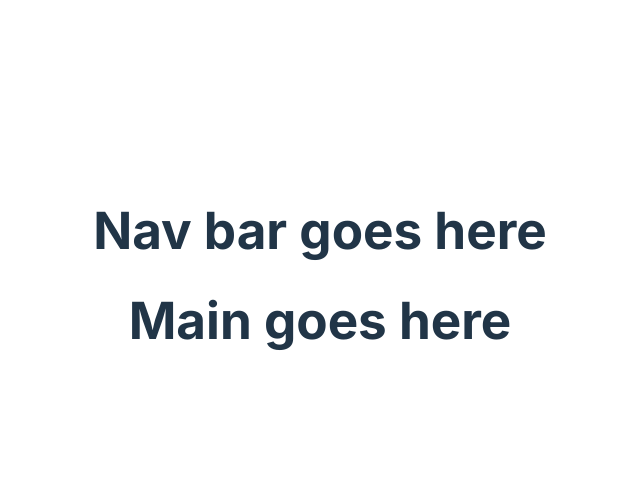
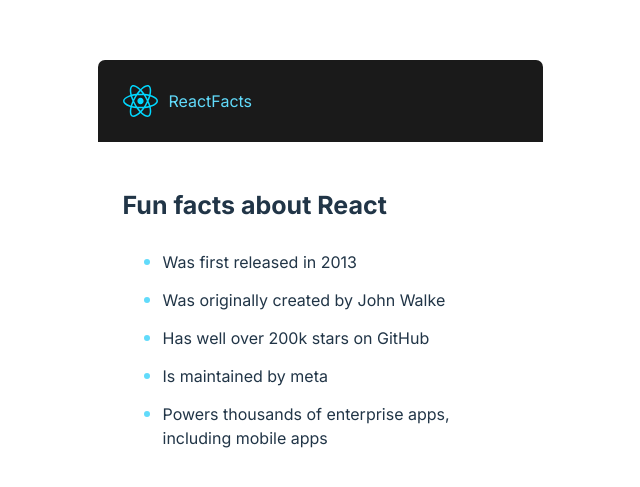
Before and after one commit to Sabare1/React-Projects, a React (Vite) app in the folder first-react/: page / in a window 1280 px wide. Shown: the part 125-612 px from the top of the page, without its empty margins (320-960 px from the left). Built offline with nearby package versions, Linux system fonts and the light colour scheme.

Commit message:
done with my first react project..

```diff
--- a/first-react/index.html
+++ b/first-react/index.html
@@ -15,6 +15,6 @@
   </head>
   <body>
     <div id="root"></div>
-    <script type="module" src="/src/main.jsx"></script>
+    <script type="module" src="./src/main.jsx"></script>
   </body>
 </html>
--- a/first-react/src/App.jsx
+++ b/first-react/src/App.jsx
@@ -8,10 +8,7 @@ function App() {
   const [count, setCount] = useState(0)
 
   return (
-    <>
-      <NavBar></NavBar>
-      <Main></Main>
-    </>
+    <></>
   )
 }
 
--- a/first-react/src/Components/Main.jsx
+++ /dev/null
@@ -1,5 +0,0 @@
-export default function Main(){
-    return(
-        <h1>Main goes here</h1>
-    )
-}
--- a/first-react/src/Components/NavBar.jsx
+++ /dev/null
@@ -1,5 +0,0 @@
-export default function NavBar(){
-    return(
-        <h1>Nav bar goes here</h1>
-    )
-}
--- a/first-react/src/Footer.jsx
+++ /dev/null
@@ -1,5 +0,0 @@
-export default function Footer(){
-  return(
-    <footer>© 2025 Vasan development. All rights reserved.</footer>
-  )
-}
--- /dev/null
+++ b/first-react/src/Navbar.jsx
@@ -0,0 +1,23 @@
+import reactLogo from './assets/react.svg'
+
+export default function NavBar(){
+    return (
+        <header>
+            <nav>
+                <main className="logo-container">
+                    <img src={reactLogo} alt="react logo" /><span id="logo-name">ReactFacts</span>
+                </main>
+                <section className="facts-container">
+                    <h2>Fun facts about React</h2>
+                    <ul className="react-facts">
+                        <li className="fact">Was first released in 2013</li>
+                        <li className="fact">Was originally created by John Walke</li>
+                        <li className="fact">Has well over 200k stars on GitHub</li>
+                        <li className="fact">Is maintained by meta</li>
+                        <li className="fact">Powers thousands of enterprise apps, including mobile apps</li>
+                    </ul>
+                </section>
+            </nav>
+        </header>
+    );
+}
--- a/first-react/src/index.css
+++ b/first-react/src/index.css
@@ -69,4 +69,45 @@ button:focus-visible {
 
 body{
   font-family: "Inter", sans-serif;
+  display: flex;
+  align-items: center;
+  justify-content: center;
 }
+
+#root{
+  min-height: 190px;
+  min-width: 325px;
+  border: 3px solid white;
+  border-radius: 10px;
+  overflow: hidden;
+}
+
+.facts-container{
+  max-width: 395px;
+  padding: 25px;
+}
+
+.logo-container{
+  display: flex;
+  align-items: center;
+  background-color: #1a1a1a;
+  padding: 25px;
+}
+
+#logo-name{
+  margin-left: 10px;
+  color: #61DBFB;
+}
+
+.fact{
+  margin-top: 10px;
+}
+
+.fact::marker{
+  color:#61DBFB;
+  font-size: 20px;
+}
+
+h2{
+  font-size: 25px;
+}
--- a/first-react/src/main.jsx
+++ b/first-react/src/main.jsx
@@ -1,16 +1,12 @@
 import { createRoot } from 'react-dom/client'
 import './index.css'
-import App from './App'
+import NavBar from './Navbar'
 
-
+function DisplayApp(){
+  return(
+    <NavBar></NavBar>
+  );
+}
 createRoot(document.getElementById('root')).render(
-  <ReasonForReact></ReasonForReact>
+  <DisplayApp></DisplayApp>
 )
-
-function ReasonForReact(){
-  return(
-    <>
-      <App></App>
-    </>
-  )
-}
```
Also changed, not shown: first-react/src/Header.jsx (deleted, +0 -17 lines), first-react/src/MainContent.jsx (deleted, +0 -13 lines).
